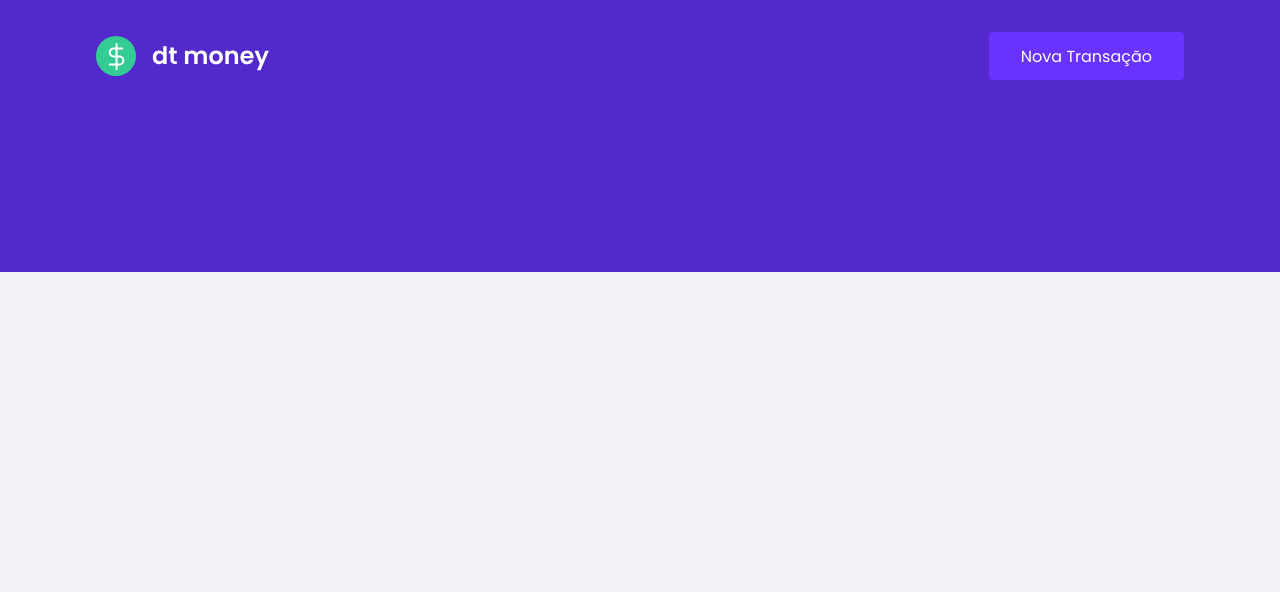
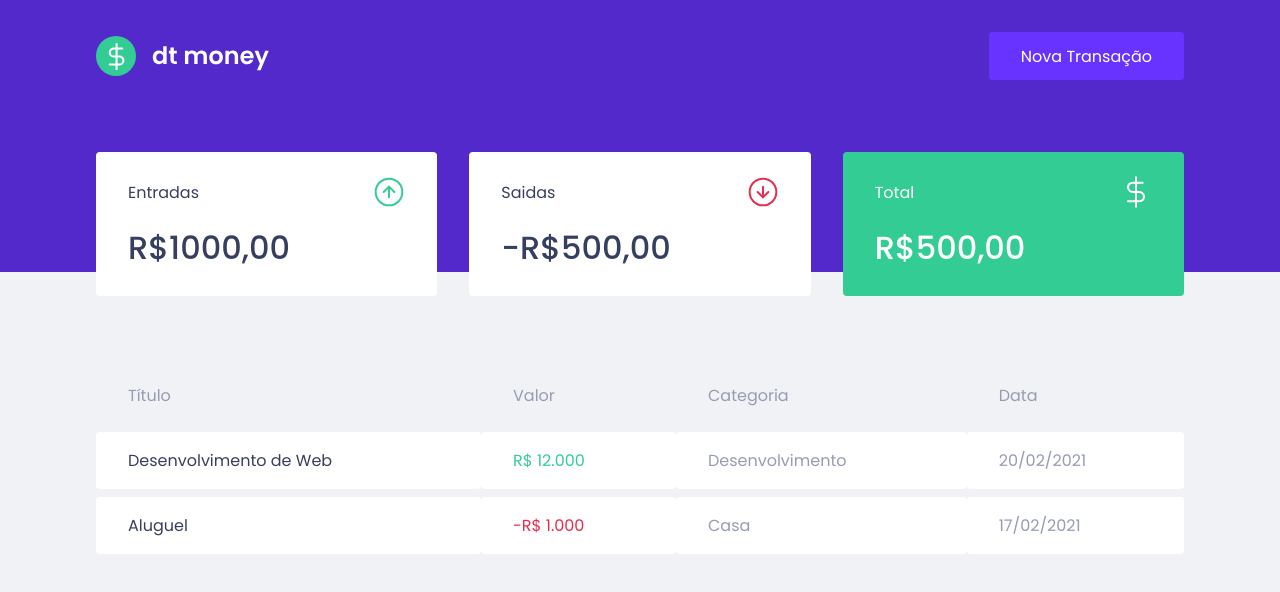
Before and after one commit to ralphbarros/DTMONEY, a React (Create React App) app: page / in a window 1280 px wide. Shown: the top 592 px of the page. Built offline with nearby package versions, Linux system fonts and the light colour scheme.

Commit message:
created table

```diff
--- a/public/index.html
+++ b/public/index.html
@@ -10,7 +10,7 @@
     <title>dtmoney</title>
     <link rel="preconnect" href="https://fonts.googleapis.com">
 
-    <link href="https://fonts.googleapis.com/css2?family=Poppins:wght@400;600&display=swap" rel="stylesheet">
+    <link href="https://fonts.googleapis.com/css2?family=Poppins:wght@400;500;600&display=swap" rel="stylesheet">
   </head>
 
   <body>
--- a/src/App.tsx
+++ b/src/App.tsx
@@ -1,3 +1,4 @@
+import { Dashboard } from "./components/Dashboard";
 import { Header } from "./components/Header";
 import { GlobalStyle } from "./styles/global"
 
@@ -6,6 +7,7 @@
   return (
     <>
       <Header />
+      <Dashboard />
       <GlobalStyle />
     </>
   );
--- /dev/null
+++ b/src/components/Dashboard/index.tsx
@@ -0,0 +1,16 @@
+import { Summary } from '../Summary'
+import { TransactionTable } from '../TransactionTable'
+import { Container }from './styles'
+
+export function Dashboard() {
+    return (
+
+        <Container>
+            <Summary />
+            <TransactionTable />
+
+
+        </Container>
+
+    )
+}
--- /dev/null
+++ b/src/components/Dashboard/styles.ts
@@ -0,0 +1,9 @@
+import styled from "styled-components";
+
+export const Container = styled.main`
+max-width:1120px;
+margin: 0 auto;
+padding: 2.5rem 1rem;
+
+
+`;
--- /dev/null
+++ b/src/components/Summary/index.tsx
@@ -0,0 +1,38 @@
+import incomeImg from '../../assets/income.svg'
+import outcomeImg from '../../assets/outcome.svg'
+import totalImg from '../../assets/total.svg'
+
+
+import { Container } from "./styles";
+
+
+export function Summary(){
+    return (
+        <Container>
+            <div>
+                <header>
+                    <p>Entradas</p>
+                    <img src={incomeImg} alt="Entradas" />
+
+                </header>
+                <strong>R$1000,00</strong>
+            </div>
+            <div>
+                <header>
+                    <p>Saidas</p>
+                    <img src={outcomeImg} alt="Saídas" />
+
+                </header>
+                <strong>-R$500,00</strong>
+            </div>
+            <div className="highlight-background">
+                <header>
+                    <p>Total</p>
+                    <img src={totalImg} alt="Total" />
+
+                </header>
+                <strong>R$500,00</strong>
+            </div>
+            </Container>
+    )
+}
--- /dev/null
+++ b/src/components/Summary/styles.ts
@@ -0,0 +1,39 @@
+import styled from "styled-components";
+
+export const Container = styled.div`
+
+
+display:grid;
+grid-template-columns: repeat(3, 1fr);
+gap: 2rem;
+margin-top: -10rem;
+
+div{
+    background: var(--shape);
+    padding: 1.5rem 2rem;
+    border-radius: 0.25rem;
+    color: var(--text-title);
+
+    header {
+        display: flex;
+        align-items:center;
+        justify-content:space-between;
+    }
+
+    strong {
+        display: block;
+        margin-top: 1rem;
+        font-size: 2rem;
+        font-weight: 500;
+        line-height: 3rem;
+
+    }
+
+    &.highlight-background {
+        background: var(--green);
+        color: #FFF;
+    }
+
+
+}
+`;
--- /dev/null
+++ b/src/components/TransactionTable/index.tsx
@@ -0,0 +1,45 @@
+
+import { Container } from './styles';
+
+export function TransactionTable() {
+    return(
+        <Container>
+            <table>
+                <thead>
+                    <th>Título</th>
+                    <th>Valor</th>
+                    <th>Categoria</th>
+                    <th>Data</th>
+                </thead>
+
+                <tbody>
+                    <tr>
+                        <td>Desenvolvimento de Web</td>
+                        <td  className="deposit">R$ 12.000</td>
+                        <td>Desenvolvimento</td>
+                        <td>20/02/2021</td>
+
+                    </tr>
+                    <tr>
+                        <td>Aluguel</td>
+                        <td className="withdraw">-R$ 1.000</td>
+                        <td>Casa</td>
+                        <td>17/02/2021</td>
+
+                    </tr>
+
+                </tbody>
+
+
+            </table>
+
+
+
+        </Container>
+
+
+
+    )
+
+
+}
--- /dev/null
+++ b/src/components/TransactionTable/styles.ts
@@ -0,0 +1,43 @@
+import styled from "styled-components";
+
+export const Container = styled.div`
+    margin-top: 4rem;
+
+    table {
+        width: 100%;
+        border-spacing: 0 0.5rem;
+
+        th{
+            color:var(--text-body);
+            font-weight: 400;
+            padding: 1rem 2rem;
+            text-align: left;
+            line-height: 1.5rem
+        }
+
+        td {
+            padding: 1rem 2rem;
+            border:0;
+            background: var(--shape);
+            color: var(--text-body);
+            border-radius: 0.25rem;
+
+
+
+        &:first-child {
+            color: var(--text-title);
+        }
+
+        &.deposit {
+            color: var(--green);
+        }
+
+        &.withdraw {
+            color: var(--red);
+        }
+
+    }
+}
+
+
+`;
--- a/src/styles/global.ts
+++ b/src/styles/global.ts
@@ -5,6 +5,7 @@
 
         --red: #E52E4D;
         --blue:#5429cc;
+        --green: #33CC95;
 
         --blue-light: #6933FF;
 
```
